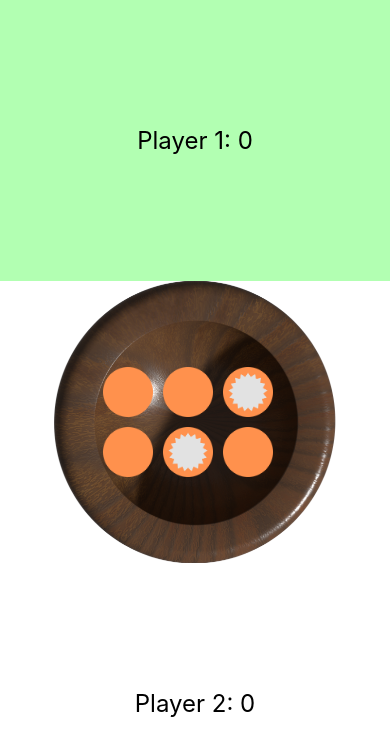
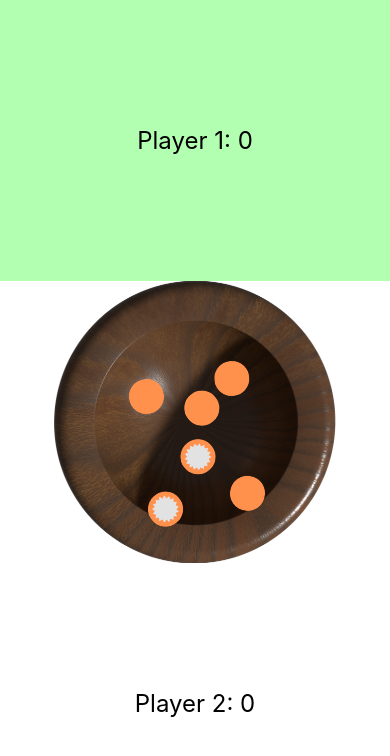
Before and after one commit to Seyitumturk/WaltesApple, a React Native app: screen / in a window 390 px wide. Shown: the top 756 px of the page. Built offline with nearby package versions, Linux system fonts and the light colour scheme.

Commit message:
Working Beta
Working Beta First init

```diff
--- a/components/WaltesBoard.js
+++ b/components/WaltesBoard.js
@@ -1,43 +1,135 @@
-import React from 'react';
-import { Image, ImageBackground, StyleSheet, View } from 'react-native';
+import React, { useRef, useState, useEffect } from 'react';
+import {
+  Animated,
+  Easing,
+  Image,
+  ImageBackground,
+  StyleSheet,
+  View,
+  Vibration,
+} from 'react-native';
+
 import bowlImage from '../assets/bowl-image.png';
-
-const markedDice = require('../assets/marked-dice.png');
-const unmarkedDice = require('../assets/unmarked-dice.png');
+import markedDice from '../assets/marked-dice.png';
+import unmarkedDice from '../assets/unmarked-dice.png';
 
 export default function WaltesBoard({ playerTurn, onDiceRolled }) {
-  const [dice, setDice] = React.useState([0, 0, 0, 0, 0, 0]);
+  const [dice, setDice] = useState([0, 0, 0, 0, 0, 0]);
+  const [waltesText, setWaltesText] = useState('');
+  const fadeAnim = useRef(new Animated.Value(0)).current;
+  const shakeAnim = useRef(new Animated.Value(0)).current;
 
   const rollDice = () => {
     const newDice = dice.map(() => (Math.random() > 0.5 ? 1 : 0));
     setDice(newDice);
-    onDiceRolled(newDice);
+    const score = onDiceRolled(newDice);
+
+    if (score > 0) {
+      Vibration.vibrate(500);
+      setWaltesText(score === 5 ? 'Super Waltes' : 'Waltes');
+      Animated.timing(fadeAnim, {
+        toValue: 1,
+        duration: 500,
+        easing: Easing.linear,
+        useNativeDriver: true,
+      }).start(() => {
+        setTimeout(() => {
+          Animated.timing(fadeAnim, {
+            toValue: 0,
+            duration: 500,
+            easing: Easing.linear,
+            useNativeDriver: true,
+          }).start();
+        }, 1000);
+      });
+    }
   };
 
-  React.useEffect(() => {
-    rollDice();
+  useEffect(() => {
+    Animated.timing(shakeAnim, {
+      toValue: 1,
+      duration: 100,
+      easing: Easing.linear,
+      useNativeDriver: true,
+    }).start(() => {
+      Animated.timing(shakeAnim, {
+        toValue: 0,
+        duration: 100,
+        easing: Easing.linear,
+        useNativeDriver: true,
+      }).start(rollDice);
+    });
   }, [playerTurn]);
+
+  const randomPosition = () => {
+    const x = Math.random() * 60 - 30;
+    const y = Math.random() * 60 - 30;
+    return { x, y };
+  };
+
+  const diceRotation = () => {
+    return Math.floor(Math.random() * 180);
+  };
 
   return (
     <View style={styles.container}>
-      <ImageBackground
-        source={bowlImage}
-        resizeMode="contain"
-        style={styles.bowlImage}
+      <Animated.View
+        style={[
+          styles.bowlImage,
+          {
+            transform: [
+              {
+                rotate: shakeAnim.interpolate({
+                  inputRange: [0, 1],
+                  outputRange: ['0deg', '40deg'],
+                }),
+              },
+            ],
+          },
+        ]}
       >
-        <View style={styles.diceContainer}>
-          {dice.map((die, index) => (
-            <Image
-              key={index}
-              source={die === 1 ? markedDice : unmarkedDice}
-              style={styles.dice}
-            />
-          ))}
-        </View>
-      </ImageBackground>
+        <ImageBackground source={bowlImage} resizeMode="contain" style={styles.bowlImage}>
+          <View style={styles.diceContainer}>
+            {dice.map((die, index) => {
+              const position = randomPosition();
+              const rotation = diceRotation();
+              return (
+                <View key={index}>
+                  <Animated.Image
+                    source={die === 1 ? markedDice : unmarkedDice}
+                    style={[
+                      styles.dice,
+                      {
+                        transform: [
+                          { translateX: position.x },
+                          { translateY: position.y },
+                          { rotate: `${rotation}deg` },
+                          { scaleX: 0.7 },
+                          { scaleY: 0.7 },
+                        ],
+                      },
+                    ]}
+                  />
+                </View>
+              );
+            })}
+          </View>
+        </ImageBackground>
+      </Animated.View>
+      <Animated.Text
+        style={[
+          styles.waltesText,
+          {
+            opacity: fadeAnim,
+          },
+        ]}
+      >
+        {waltesText}
+      </Animated.Text>
     </View>
   );
 }
+const diceContainerSize = 150;
 
 const styles = StyleSheet.create({
   container: {
@@ -54,11 +146,28 @@ const styles = StyleSheet.create({
   diceContainer: {
     flexDirection: 'row',
     flexWrap: 'wrap',
-    width: '50%',
+    width: diceContainerSize,
+    height: diceContainerSize,
+    position: 'absolute',
+    top: '50%',
+    left: '50%',
+    alignItems: 'center',
+    justifyContent: 'center',
+    transform: [
+      { translateX: -diceContainerSize / 2 },
+      { translateY: -diceContainerSize / 2 },
+    ],
   },
   dice: {
     width: 50,
     height: 50,
-    margin: 5,
+    margin: 2,
+  },
+  waltesText: {
+    fontSize: 32,
+    fontWeight: 'bold',
+    textAlign: 'center',
+    color: 'black',
+    position: 'absolute',
   },
 });
```
